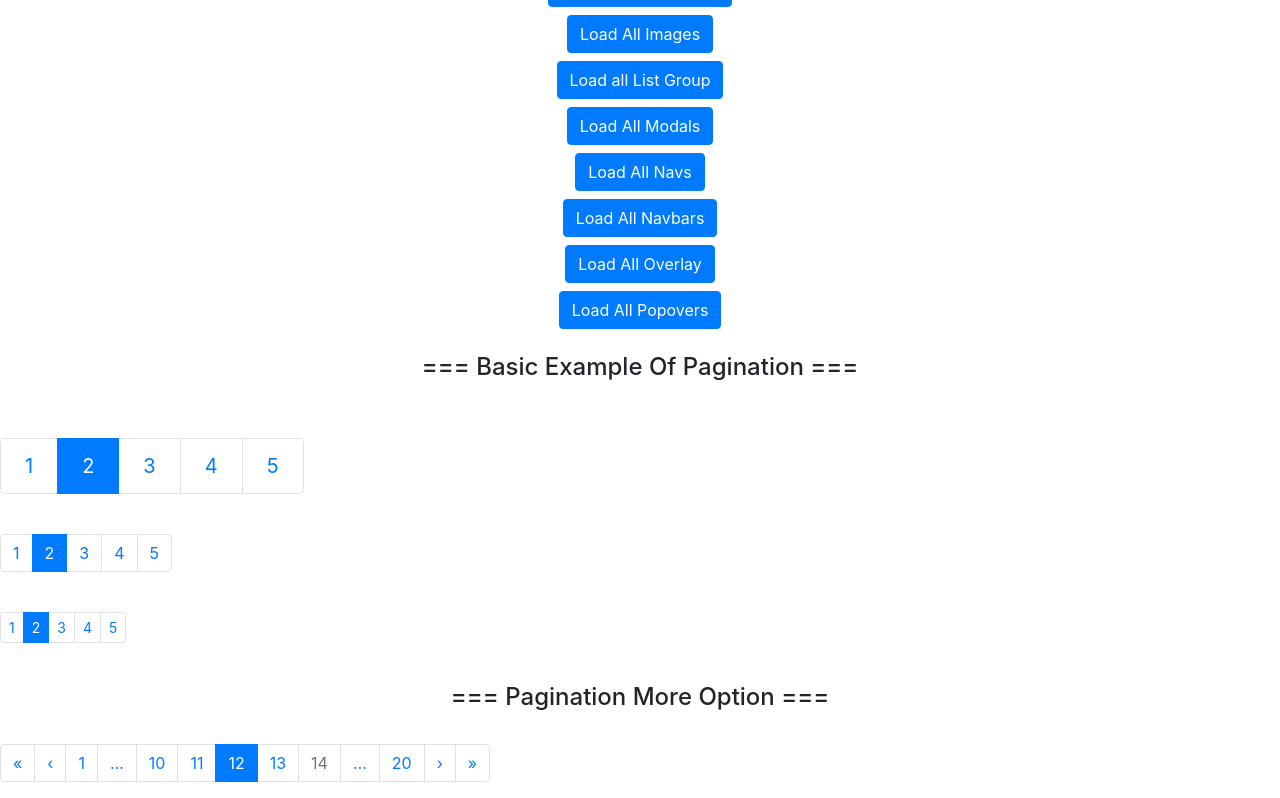
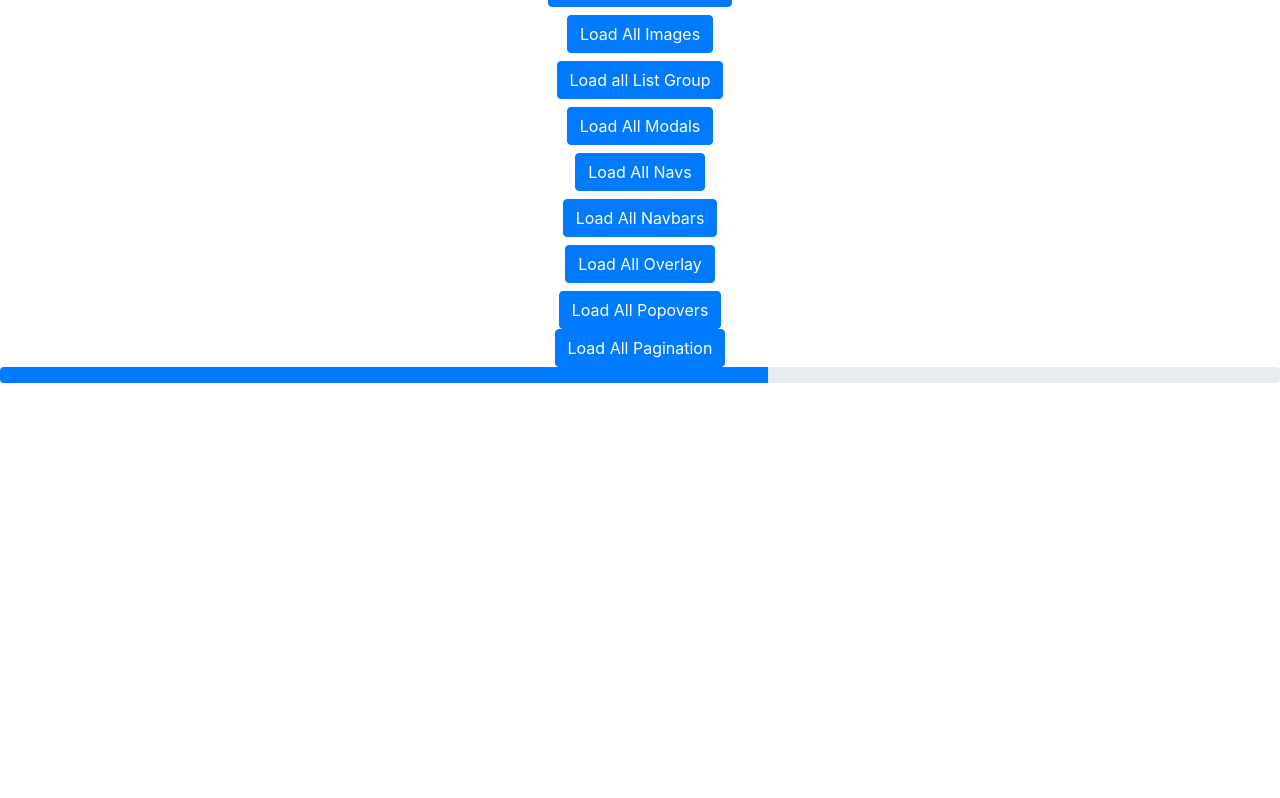
Before and after one commit to Khwajapasha/Boosrtrap-Practice, a React (Create React App) app: page / in a window 1280 px wide. Shown: the part 625-1423 px from the top of the page. After the commit the page ends 1008 px from the top, so only its background shows below. Built offline with nearby package versions, Linux system fonts and the light colour scheme.

Commit message:
Implemented ocClick event on all pagination

```diff
--- a/src/Component/MainBodySection/PaginationComponent/AllPagination.jsx
+++ b/src/Component/MainBodySection/PaginationComponent/AllPagination.jsx
@@ -1,12 +1,21 @@
-import React from "react";
+import React, { useState } from "react";
+import { Button } from "react-bootstrap";
 import { PaginationBasicExample } from "./PaginationBasicExample";
 import { PaginationMoreOption } from "./PaginationMoreOption";
 
 export const AllPagination = () => {
+  const [show, setShow] = useState(false);
   return (
-    <div>
-      <PaginationBasicExample />
-      <PaginationMoreOption />
-    </div>
+    <React.Fragment>
+      {show && (
+        <div>
+          <PaginationBasicExample />
+          <PaginationMoreOption />
+        </div>
+      )}
+      <div>
+        <Button onClick={() => setShow(!show)}>Load All Pagination</Button>
+      </div>
+    </React.Fragment>
   );
 };
--- a/src/Component/MainBodySection/ProgressBarComponent/ProgressBarBasicExample.jsx
+++ b/src/Component/MainBodySection/ProgressBarComponent/ProgressBarBasicExample.jsx
@@ -1,5 +1,9 @@
 import React from "react";
-
+import { ProgressBar } from "react-bootstrap";
 export const ProgressBarBasicExample = () => {
-  return <div></div>;
+  return (
+    <div>
+      <ProgressBar now={60} />
+    </div>
+  );
 };
```
Also changed, not shown: 1 other file (tests, documents, lock files or other folders).
